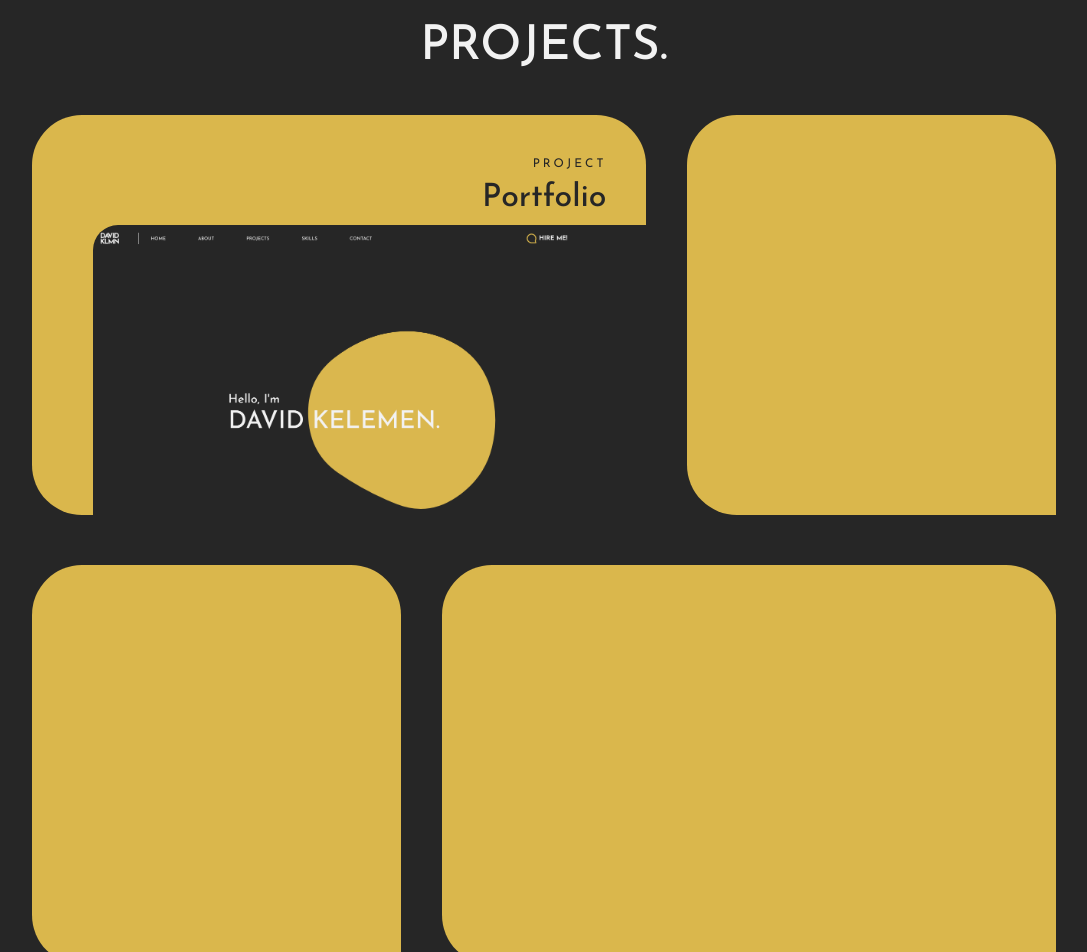
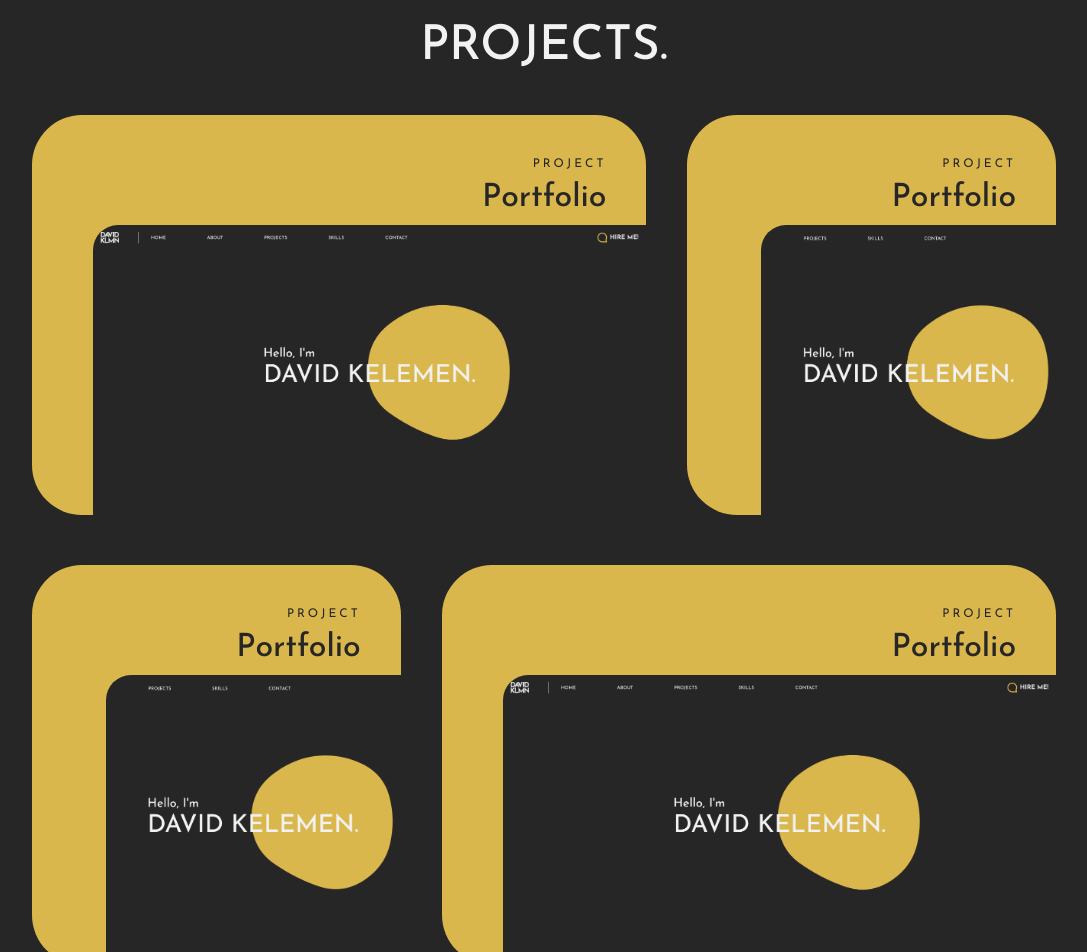
Before and after one commit to davidklmn/portfolio, a React (Create React App) app: page / in a window 1280 px wide. Shown: the part 1680-2632 px from the top of the page, without its empty margins (96-1183 px from the left). Built offline with nearby package versions, Linux system fonts and the light colour scheme.

Commit message:
Projects touchup

```diff
--- a/src/components/Projects.js
+++ b/src/components/Projects.js
@@ -18,9 +18,45 @@ export default function Projects() {
             ></img>
           </div>
         </div>
-        <div id="card2" className="cards"></div>
-        <div id="card3" className="cards"></div>
-        <div id="card4" className="cards"></div>
+        <div id="card2" className="cards small-card">
+          <div className="card-text">
+            <p>Project</p>
+            <h2>Portfolio</h2>
+          </div>
+          <div className="card-image">
+            <img
+              className="proj-img"
+              src="/images/portfolio_site.png"
+              alt="portfolio"
+            ></img>
+          </div>
+        </div>
+        <div id="card3" className="cards small-card">
+          <div className="card-text">
+            <p>Project</p>
+            <h2>Portfolio</h2>
+          </div>
+          <div className="card-image">
+            <img
+              className="proj-img"
+              src="/images/portfolio_site.png"
+              alt="portfolio"
+            ></img>
+          </div>
+        </div>
+        <div id="card4" className="cards">
+          <div className="card-text">
+            <p>Project</p>
+            <h2>Portfolio</h2>
+          </div>
+          <div className="card-image">
+            <img
+              className="proj-img"
+              src="/images/portfolio_site.png"
+              alt="portfolio"
+            ></img>
+          </div>
+        </div>
       </div>
     </div>
   );
--- a/src/components/projects.css
+++ b/src/components/projects.css
@@ -46,7 +46,7 @@
 
 
 .cards:hover .card-image {
-    top: 15px
+    top: 20px
 }
 
 .card-text{
@@ -57,6 +57,10 @@
 
     margin-right: 40px;
     margin-top: 20px;
+}
+
+.small-card .card-image {
+    width: 80%;
 }
 
 .cards p {
@@ -108,6 +112,5 @@
     width: 100%;
     height: 100%;
     object-fit: cover;
-    object-position: top;
     border-top-left-radius: 25px;
 }
```
Also changed, not shown: public/images/portfolio_site.png.
